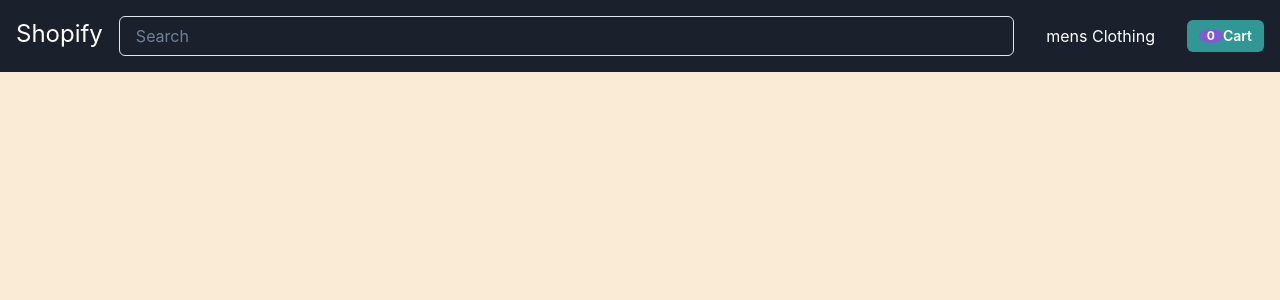
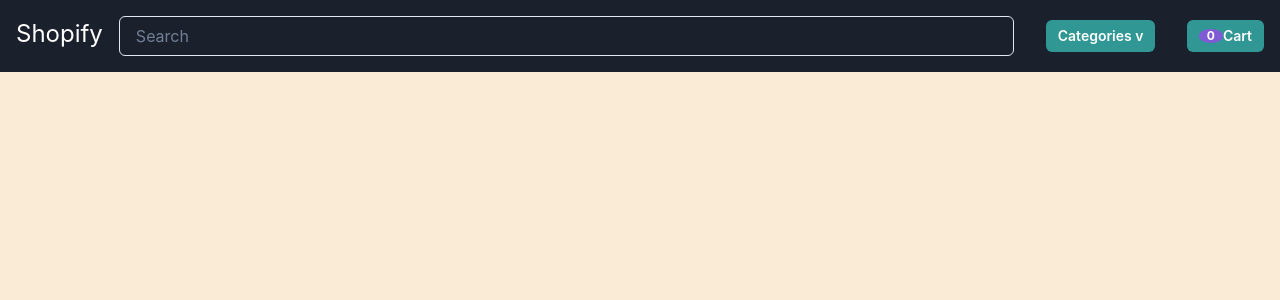
Before and after one commit to hrishav77/Shop-ify, a React (Create React App) app in the folder frontend/: page /search in a window 1280 px wide. Shown: the top 300 px of the page. Built offline with nearby package versions, Linux system fonts and the light colour scheme.

Commit message:
made a category drawer
using chakra I made a category drawer and linked it

```diff
--- a/frontend/src/App.js
+++ b/frontend/src/App.js
@@ -1,5 +1,5 @@
 import { ChakraProvider,extendTheme } from '@chakra-ui/react'
-import {BrowserRouter,Routes ,Route} from "react-router-dom";
+import {BrowserRouter,Routes ,Route, Link} from "react-router-dom";
 import Home from "./pages/Home";
 import Cart from "./pages/Cart";
 import Navbar from './components/Navbar';
--- /dev/null
+++ b/frontend/src/components/Drawer.js
@@ -0,0 +1,40 @@
+import { Link } from 'react-router-dom'
+import {
+    Drawer,
+    DrawerBody,
+    DrawerHeader,
+    DrawerOverlay,
+    DrawerContent,
+  useDisclosure,Button,Text
+  } from '@chakra-ui/react'
+export default function CategoryDrawer(props) {
+    const { isOpen, onOpen, onClose } = useDisclosure()
+
+
+    return (
+      <>
+
+        <Button size="sm" colorScheme='teal' onClick={onOpen}>
+          Categories v
+        </Button>
+        <Drawer placement="top" onClose={onClose} isOpen={isOpen}>
+          <DrawerOverlay backdropFilter='blur(4px)'/>
+          <DrawerContent bg="antiquewhite">
+            <DrawerHeader borderBottomWidth='2px' fontSize="2xl" color="blue.400" bg="antiquewhite">Categories</DrawerHeader>
+            <DrawerBody bg="white">
+                <Link to="/product">
+                <Text fontSize="xl" m="3" data-value="men's clothing" onClick={props.buttonHandler}>Men's Clothing</Text>
+                </Link>
+                <Link to="/product">
+                <Text fontSize="xl" m="3" data-value="women's clothing" onClick={props.buttonHandler}>Women's Clothing</Text>
+                </Link>
+                <Link to="/product">
+                <Text fontSize="xl" m="3" data-value="jewelery" onClick={props.buttonHandler}>Jewelery</Text>
+                </Link>
+
+            </DrawerBody>
+          </DrawerContent>
+        </Drawer>
+      </>
+    )
+  }
--- a/frontend/src/components/Navbar.js
+++ b/frontend/src/components/Navbar.js
@@ -2,7 +2,7 @@ import { Box, Flex, Input, Button,Badge,Text } from "@chakra-ui/react";
 import { Link } from "react-router-dom";
 import { CartContext } from './context/Cartcontext';
 import { useContext } from "react";
-
+import CategoryDrawer from "./Drawer";
 const Navbar = (props) => {
   const a=useContext(CartContext)
   return (
@@ -29,9 +29,8 @@ const Navbar = (props) => {
         />
 
       </Flex>
-      <Link to="/product">
-        <Text data-value="men's clothing" onClick={props.buttonHandler}>mens Clothing</Text>
-      </Link>
+      <CategoryDrawer buttonHandler={props.buttonHandler}/>
+
       <Link to="/cart">
       <Button colorScheme="teal" size="sm">
       <Badge colorScheme="purple" variant="solid" borderRadius="50%" px={2}>
--- a/frontend/src/components/Product.js
+++ b/frontend/src/components/Product.js
@@ -25,7 +25,7 @@ export default function Product(props) {
 
   useEffect(() => {
     fetchProducts();
-  }, []);
+  }, [props.category]);
 
   return (
     <div>
```
